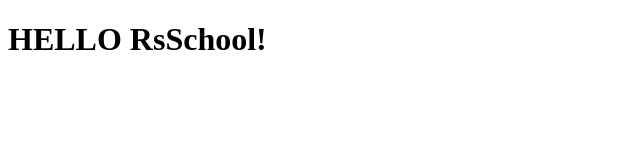
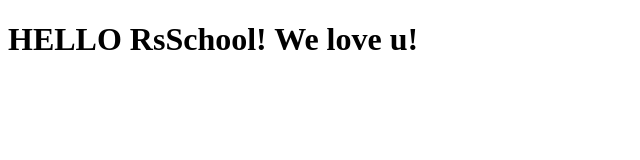
Before and after one commit to RusMen007/rsschool-cv, a plain HTML site: page index.html in a window 1280 px wide. Shown: the whole page, without its empty margins (0-640 px from the left). Drawn offline with Linux system fonts and the light colour scheme.

Commit message:
fix: update index.html

```diff
--- a/index.html
+++ b/index.html
@@ -4,6 +4,6 @@
         <link rel="stylesheet" href="style.css">
     </head>
         <body>
-            <h1>HELLO RsSchool!</h1>
+            <h1>HELLO RsSchool! We love u!</h1>
         </body>
 </html>
```
